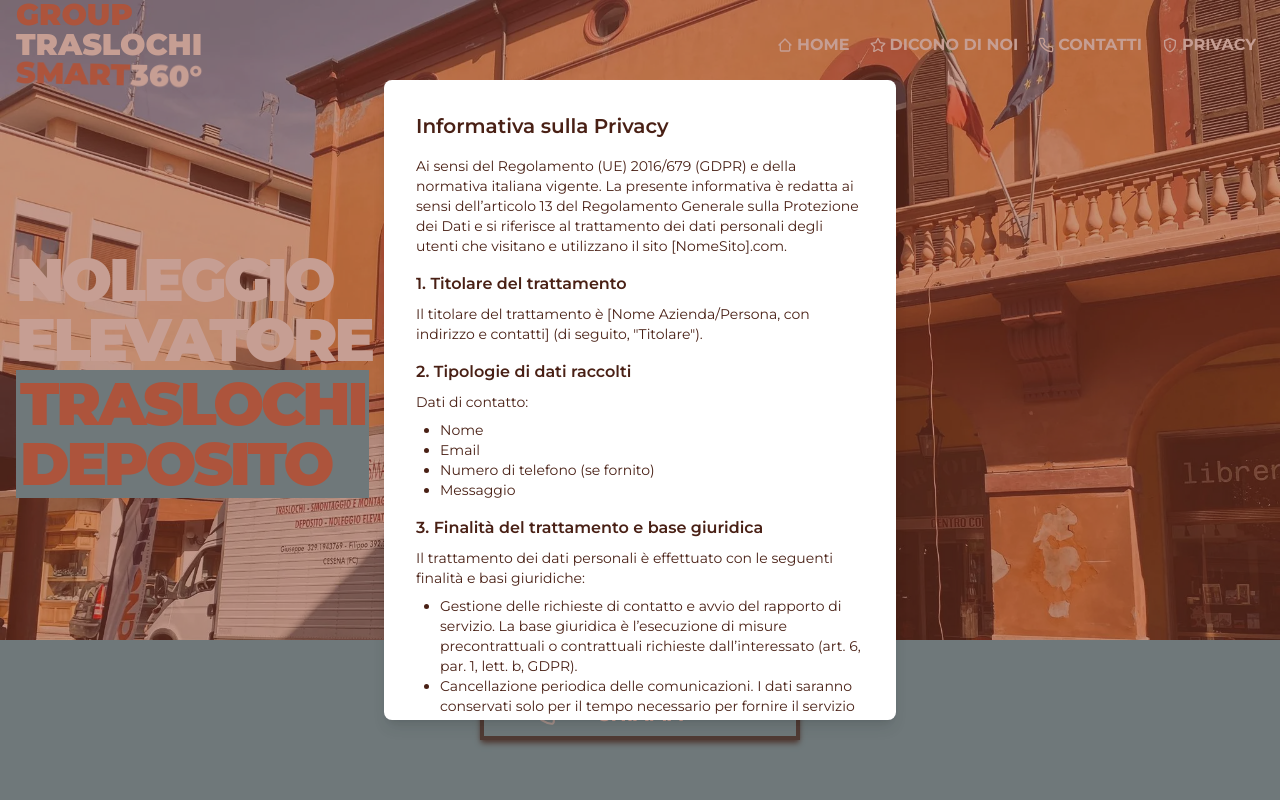
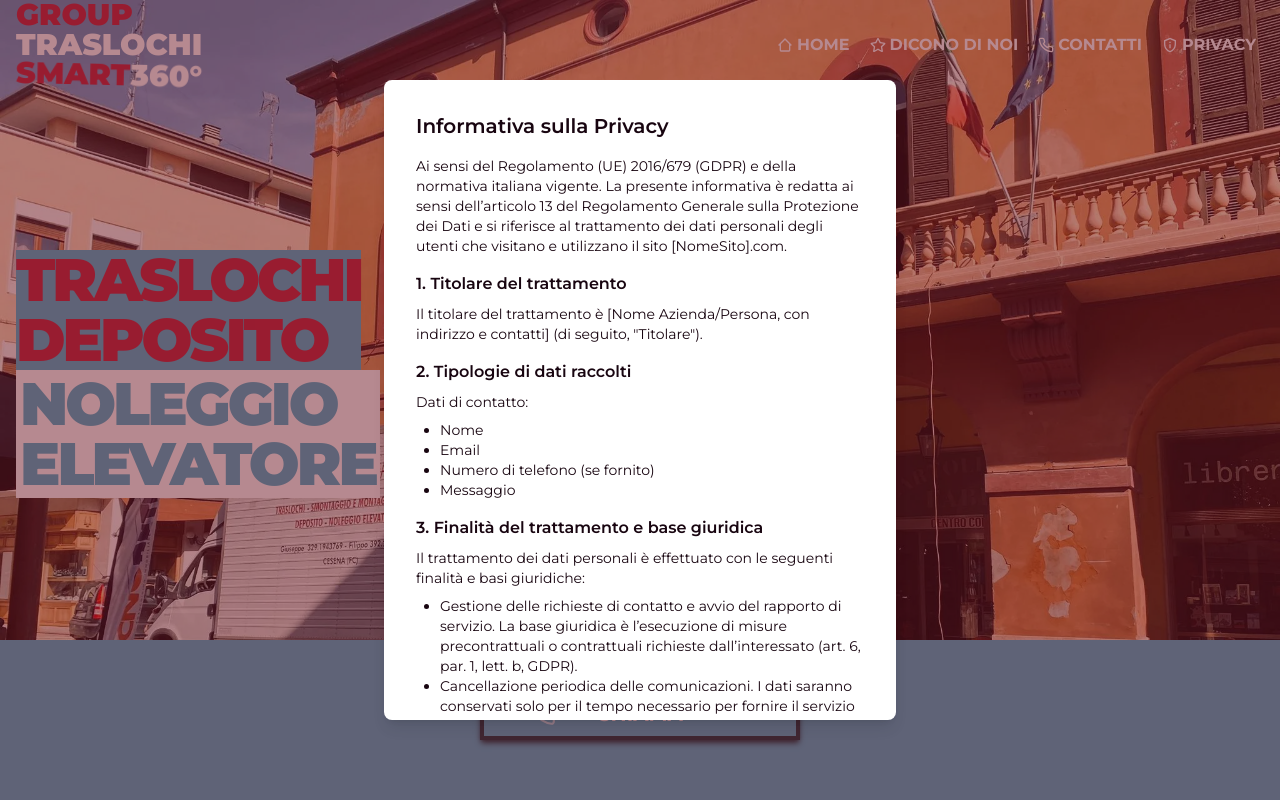
Before and after one commit to boobaGreen/smart360, a React (Vite) app: page / in a window 1280 px wide. Shown: the top 800 px of the page. Built offline with nearby package versions, Linux system fonts and the light colour scheme; what tailwindcss-brand-colors, tailwindcss-debug-screens would draw is missing.

Commit message:
change color

```diff
--- a/src/components/Title.tsx
+++ b/src/components/Title.tsx
@@ -1,13 +1,13 @@
 export default function Title() {
   return (
     <div className="pt-40 pl-4 text-5xl md:text-5xl lg:text-6xl">
-      <div className="text-white tracking-tighter font-title uppercase font-black  w-fit">
+      <div className="bg-bluCesena-500 text-redCesena-400 tracking-tighter font-title uppercase font-black  w-fit">
+        <h1>TRASLOCHI</h1>
+        <h1>DEPOSITO</h1>
+      </div>
+      <div className=" text-bluCesena-500 tracking-tighter font-title uppercase font-black bg-white w-fit p-1 ">
         <h1>NOLEGGIO</h1>
         <h1>ELEVATORE</h1>
-      </div>
-      <div className=" text-redCesena-400 tracking-tighter font-title uppercase font-black bg-bluCesena-500 w-fit p-1 ">
-        <h1>TRASLOCHI</h1>
-        <h1>DEPOSITO</h1>
       </div>
     </div>
   );
--- a/src/components/TruckAnimation.tsx
+++ b/src/components/TruckAnimation.tsx
@@ -32,7 +32,7 @@ const TruckAnimation = () => {
           onClick={playHornSound}
         >
           {/* Cab section */}
-          <div className="z-10 absolute top-2 right-0 w-[110px] h-[100px] bg-[#c4253f] rounded-t-[10px] animate-jolt border-2 border-[#000000]">
+          <div className="z-10 absolute top-2 right-0 w-[110px] h-[100px] bg-redVan-400 rounded-t-[10px] animate-jolt border-2 border-[#000000]">
             {/* Window */}
             <div className="absolute top-[12px] right-[10px] w-[60px] h-[35px] bg-bluCesena-200 rounded border-2 border-[#000000]"></div>
 
@@ -40,7 +40,7 @@ const TruckAnimation = () => {
             <div className="absolute top-[60px] right-[80px] w-5 h-[30px] bg-[#646363] rounded z-40 border-2 border-[#000000]"></div>
 
             {/* Mirror */}
-            <div className="absolute top-[35px] right-[-11px] w-[10px] h-[30px] bg-[#c4253f] border-2 border-[#000000] "></div>
+            <div className="absolute top-[35px] right-[-11px] w-[10px] h-[30px] bg-redVan-400 border-2 border-[#000000] "></div>
           </div>
 
           {/* Box section */}
@@ -53,8 +53,8 @@ const TruckAnimation = () => {
                 {displayText} {/* Usa lo stato per il testo */}
               </span>
             </div>
-            <div className="absolute top-[22px] right-[10px] w-[170px] h-1 bg-[#c4253f]"></div>
-            <div className="absolute bottom-[22px] right-[10px] w-[170px] h-1 bg-[#c4253f]"></div>
+            <div className="absolute top-[22px] right-[10px] w-[170px] h-1 bg-redVan-400"></div>
+            <div className="absolute bottom-[22px] right-[10px] w-[170px] h-1 bg-redVan-400"></div>
           </div>
 
           {/* Wheels */}
--- a/tailwind.config.js
+++ b/tailwind.config.js
@@ -10,31 +10,35 @@ export default {
       current: "currentColor",
       yellow: { 400: "#facc15" },
       gray: { 300: "#d1d5db" },
+      redVan: { 400: "#c4253f" },
       redCesena: {
-        100: "#FBF3F1",
-        200: "#E9BDB1",
-        300: "#DA907C",
-        400: "#cd6a50", // original
-        500: "#B14D33",
-        600: "#8E3E29",
-        700: "#723221",
-        800: "#5B281A",
-        900: "#492015",
-        910: "#3A1A11",
-        920: "#2E150E",
-        930: "#25110B",
-        940: "#1E0E09",
-        950: "#180B07",
-        960: "#130906",
-        970: "#0F0705",
-        980: "#0C0604",
-        990: "#0A0503",
+        // 400: "#611515", // colore piu chiaro di filippo
+        // 100: "#FBF3F1", //* original
+        // 200: "#E9BDB1", //* original
+        // 300: "#DA907C", //* original
+        // 400: "#cd6a50", //* original
+        // 500: "#B14D33", //* original
+        // 600: "#8E3E29", //* original
+        // 800: "#5B281A", //* original
+        // 900: "#492015", //* original
+        // 990: "#0A0503", //* original
+        100: "#fff",
+        200: "#f3c2ca",
+        300: "#e36c7f",
+        400: "#c4253f", // *
+        500: "#991d31",
+        600: "#6e1523",
+        700: "#430d16",
+        800: "#180508",
+        900: "#180510",
+        990: "#000000",
       },
       bluCesena: {
-        200: "#dcf0f5",
-        500: "#50B3CD",
-        600: "#194b59",
-        700: "#133942",
+        // 500: "#002e48", // colore piu chiaro di filippo
+        200: "#dcf0f5", //* original
+        500: "#50B3CD", //* original
+        600: "#194b59", //* original
+        700: "#133942", //* original
       },
     },
     extend: {
```
Also changed, not shown: 1 other file (tests, documents, lock files or other folders).
